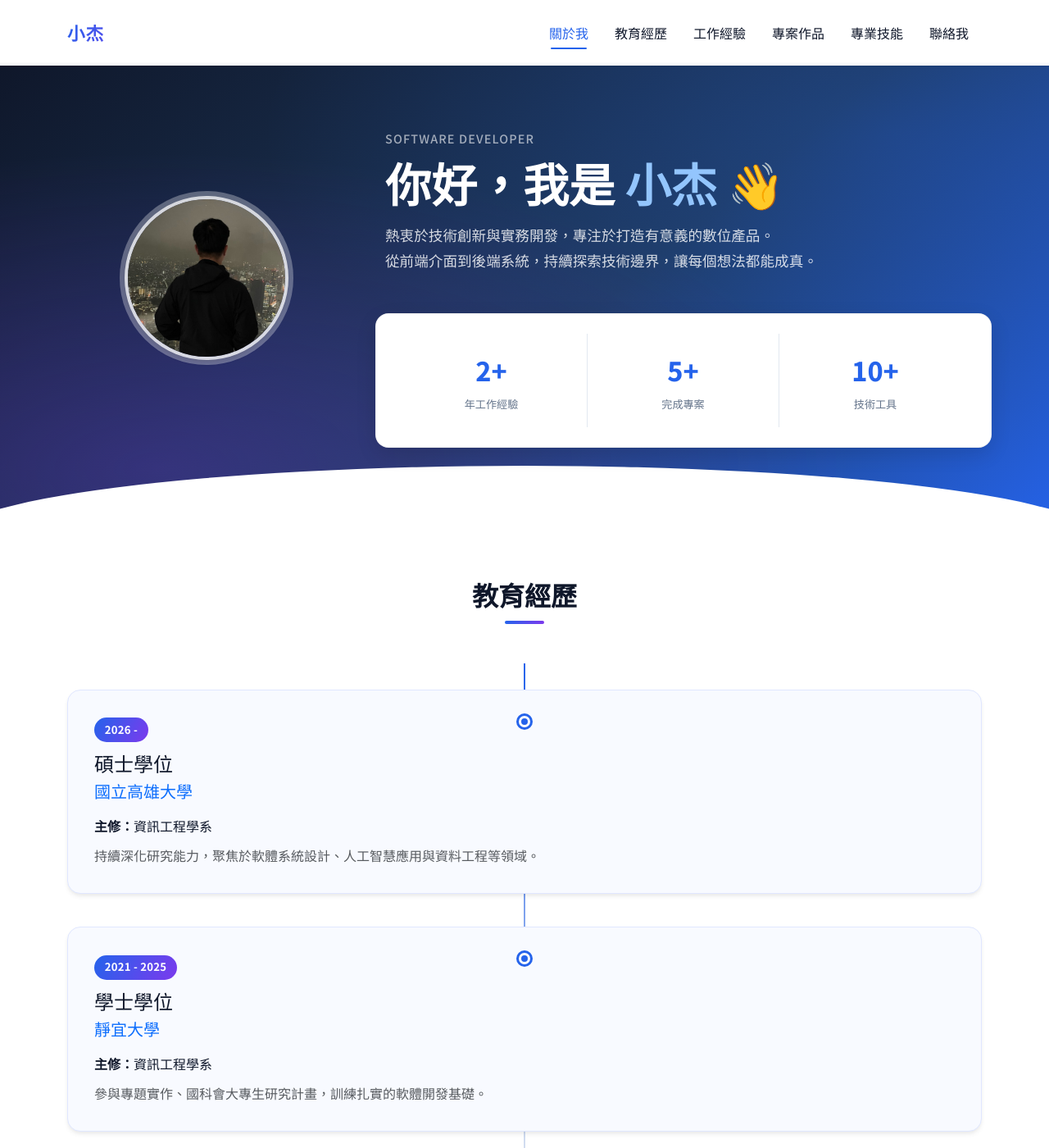
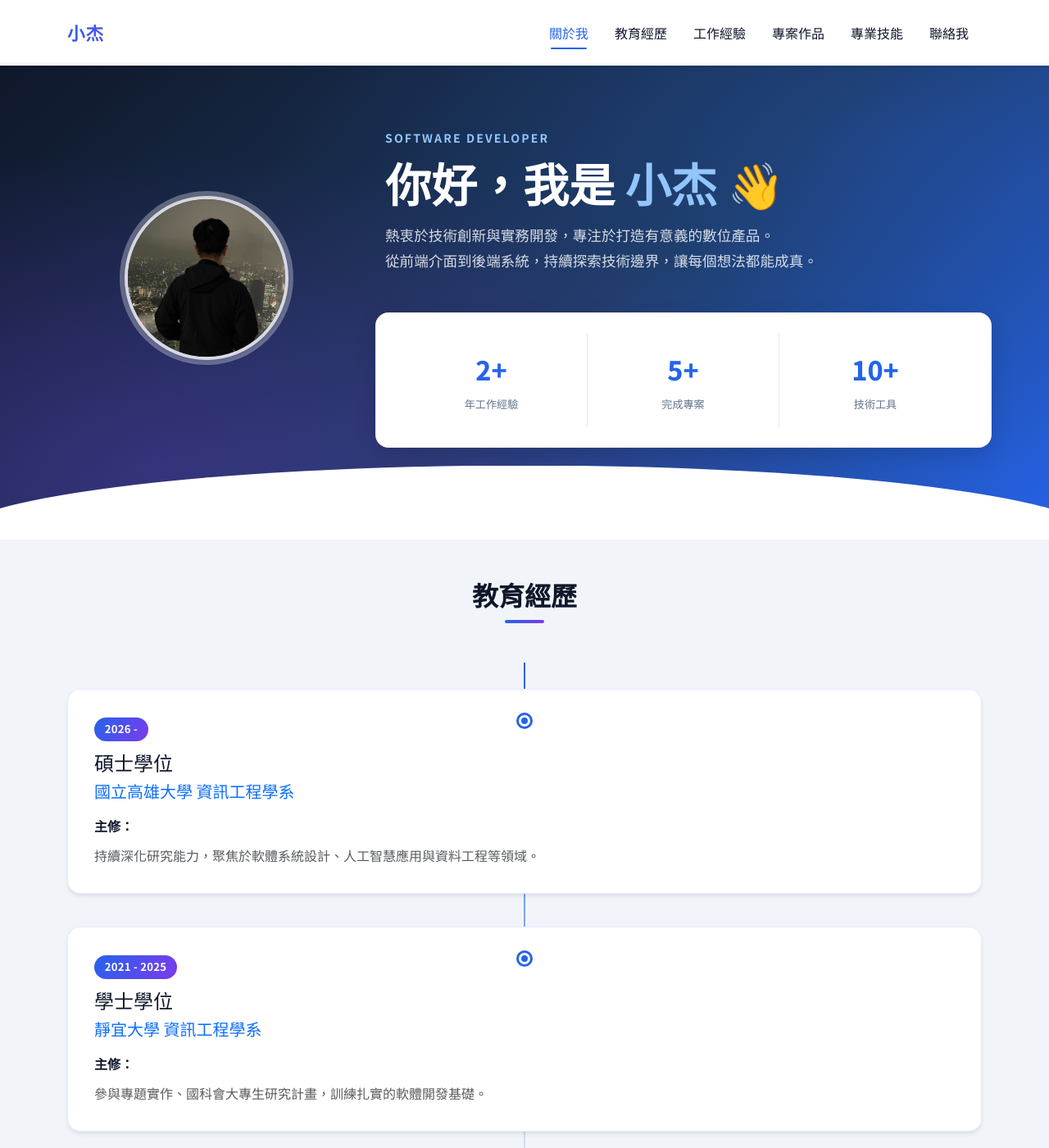
Before and after one commit to xiaojie4082/xiaojie4082.github.io, a Jekyll site: the page built from index.html, in a window 1280 px wide and 1400 px high. Shown: the whole window at 82% size. Built offline with Jekyll 4.4.1, drawn with Linux system fonts in a browser that asks for light colours; nearby versions of some CDN libraries.

Commit message:
修正卡片對比：各 section 交替底色與白卡片，SOFTWARE DEVELOPER 文字改藍色顯眼

```diff
--- a/_data/education.yml
+++ b/_data/education.yml
@@ -1,13 +1,11 @@
 - degree: 碩士學位
-  institution: 國立高雄大學
+  institution: 國立高雄大學 資訊工程學系
   period: 2026 -
-  major: 資訊工程學系
   description: 持續深化研究能力，聚焦於軟體系統設計、人工智慧應用與資料工程等領域。
   image: /assets/images/schools/nku.jpg
 
 - degree: 學士學位
-  institution: 靜宜大學
+  institution: 靜宜大學 資訊工程學系
   period: 2021 - 2025
-  major: 資訊工程學系
   description: 參與專題實作、國科會大專生研究計畫，訓練扎實的軟體開發基礎。
   image: /assets/images/schools/pu.jpg
--- a/assets/css/style.css
+++ b/assets/css/style.css
@@ -102,25 +102,25 @@
   position: relative;
 }
 
-/* 教育經歷 白底 */
+/* 教育經歷 — 淺石板，卡片白底浮出 */
 #education {
-  background: var(--bg-white);
-}
-
-/* 工作經驗 石板灰 */
-#experience {
   background: var(--bg-slate);
 }
 
-/* 專案作品 淺藍白 */
-#projects {
+/* 工作經驗 — 淺藍白，卡片白底浮出 */
+#experience {
   background: var(--bg-light);
 }
 
-/* 技能 白底 */
+/* 專案作品 — 石板灰，卡片白底浮出 */
+#projects {
+  background: var(--bg-slate);
+}
+
+/* 技能 — 淺藍白，卡片白底浮出 */
 #skills,
 .skills-section {
-  background: var(--bg-white);
+  background: var(--bg-light);
 }
 
 .section-title {
@@ -332,14 +332,14 @@
    教育經歷卡片 (白底區塊內)
    ===================== */
 .education-timeline-content {
-  background: var(--bg-light);
+  background: var(--bg-white);
   border-radius: var(--radius);
   padding: 2rem;
   box-shadow: var(--card-shadow);
   transition: var(--transition);
   display: flex;
   overflow: hidden;
-  border: 1px solid #e0e7ff;
+  border: 1px solid rgba(37, 99, 235, 0.12);
 }
 
 .education-timeline-content:hover {
@@ -466,13 +466,13 @@
    技能卡片 (白底區塊內)
    ===================== */
 .skill-category {
-  background: var(--bg-light);
+  background: var(--bg-white);
   border-radius: var(--radius);
   padding: 1.75rem;
   box-shadow: var(--card-shadow);
   margin-bottom: 2rem;
   transition: var(--transition);
-  border: 1px solid #e0e7ff;
+  border: 1px solid rgba(37, 99, 235, 0.12);
 }
 
 .skill-category:hover {
--- a/index.html
+++ b/index.html
@@ -54,8 +54,8 @@
         </div>
       </div>
       <div class="col-lg-8">
-        <p class="mb-2" style="color:rgba(255,255,255,0.6);font-size:0.9rem;letter-spacing:0.08em;font-weight:500;">
-          SOFTWARE DEVELOPER</p>
+        <p class="mb-2" style="color:#93c5fd;font-size:0.88rem;letter-spacing:0.15em;font-weight:700;">SOFTWARE
+          DEVELOPER</p>
         <h1 class="display-4 fw-bold mb-3">你好，我是 <span style="color:#93c5fd;">小杰</span> 👋</h1>
         <p class="lead mb-5">熱衷於技術創新與實務開發，專注於打造有意義的數位產品。<br>從前端介面到後端系統，持續探索技術邊界，讓每個想法都能成真。</p>
         <div class="row profile-stats">
```
